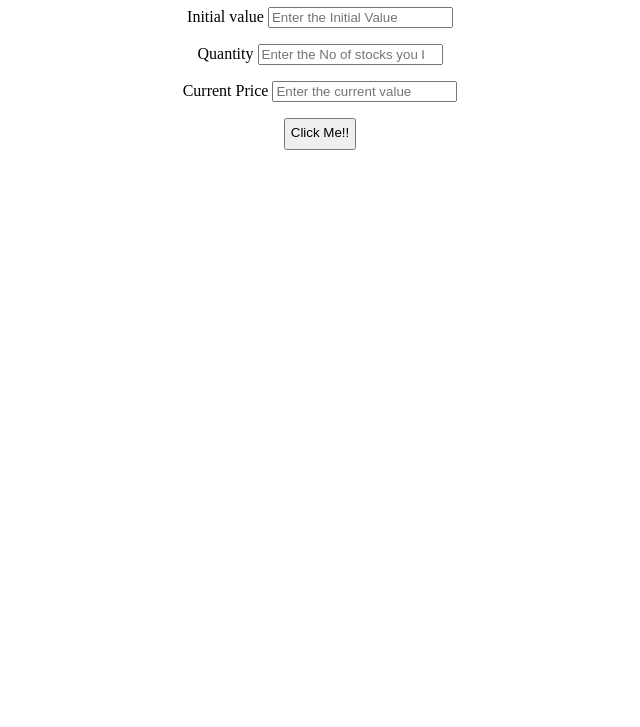
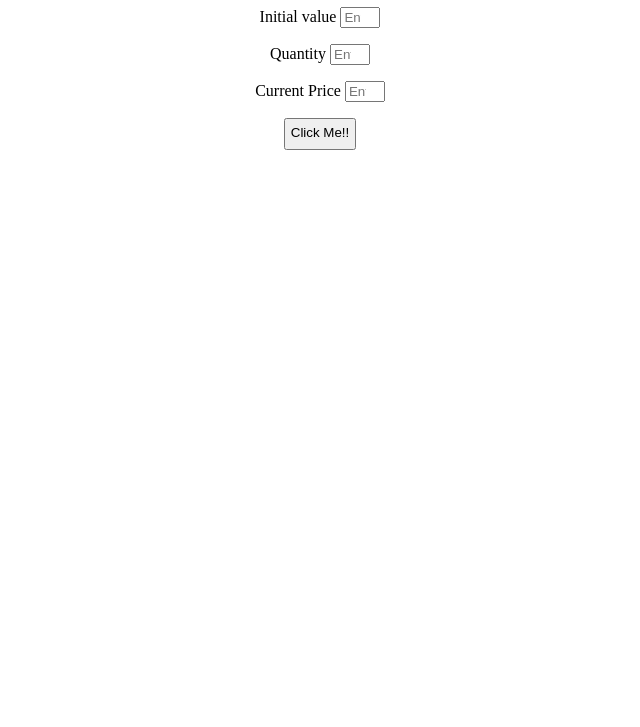
Before and after one commit to krishnaSai99/Stocks, a plain HTML site: page index.html in a window 1280 px wide. Shown: the part 73-800 px from the top of the page, without its empty margins (320-960 px from the left). Drawn offline with Linux system fonts and the light colour scheme.

Commit message:
Update styles.css

```diff
--- a/styles.css
+++ b/styles.css
@@ -17,5 +17,6 @@ button{
 }
 
 input{
-    width: auto;
+    width: 2rem;
+
 }
```
